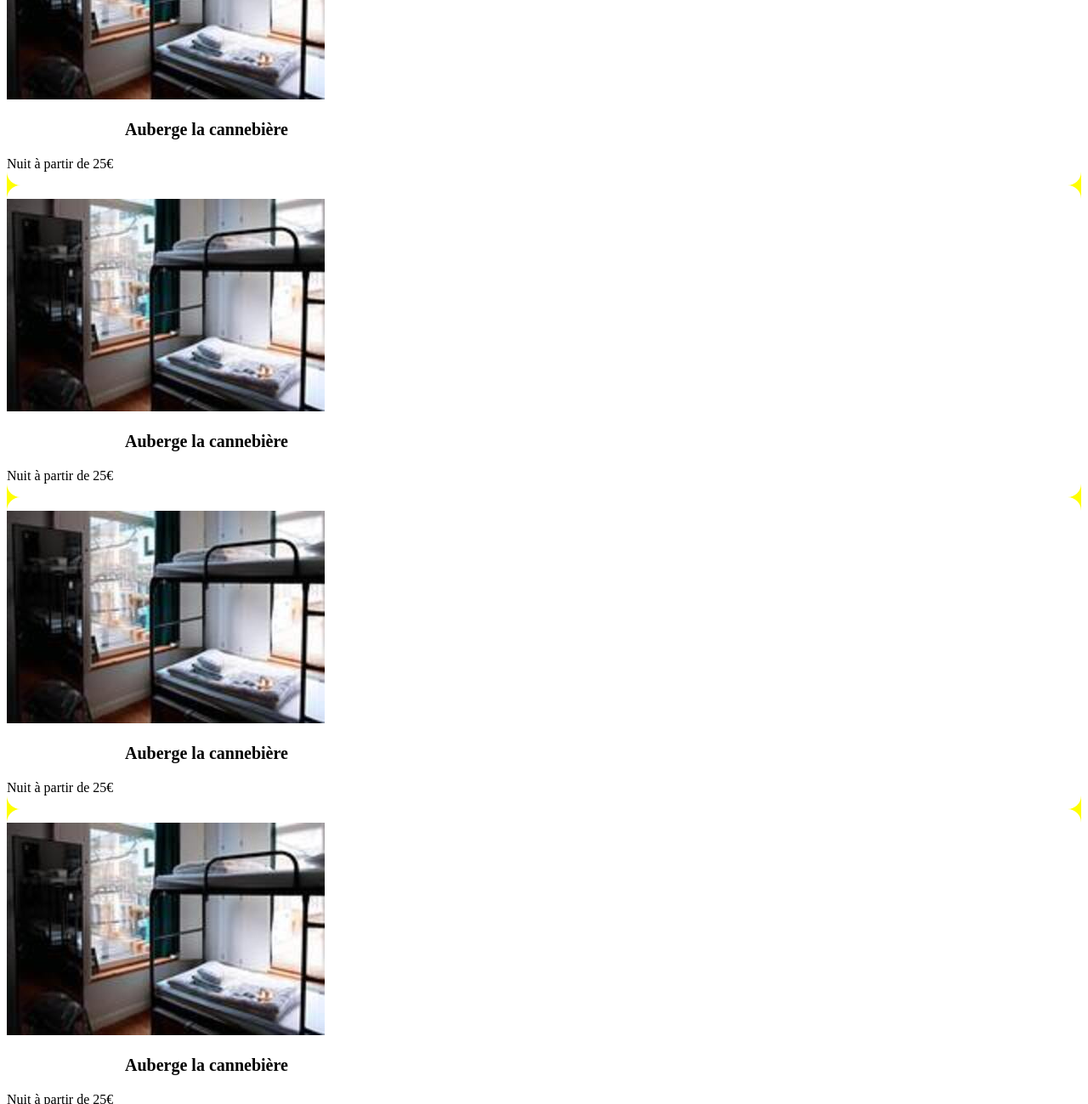
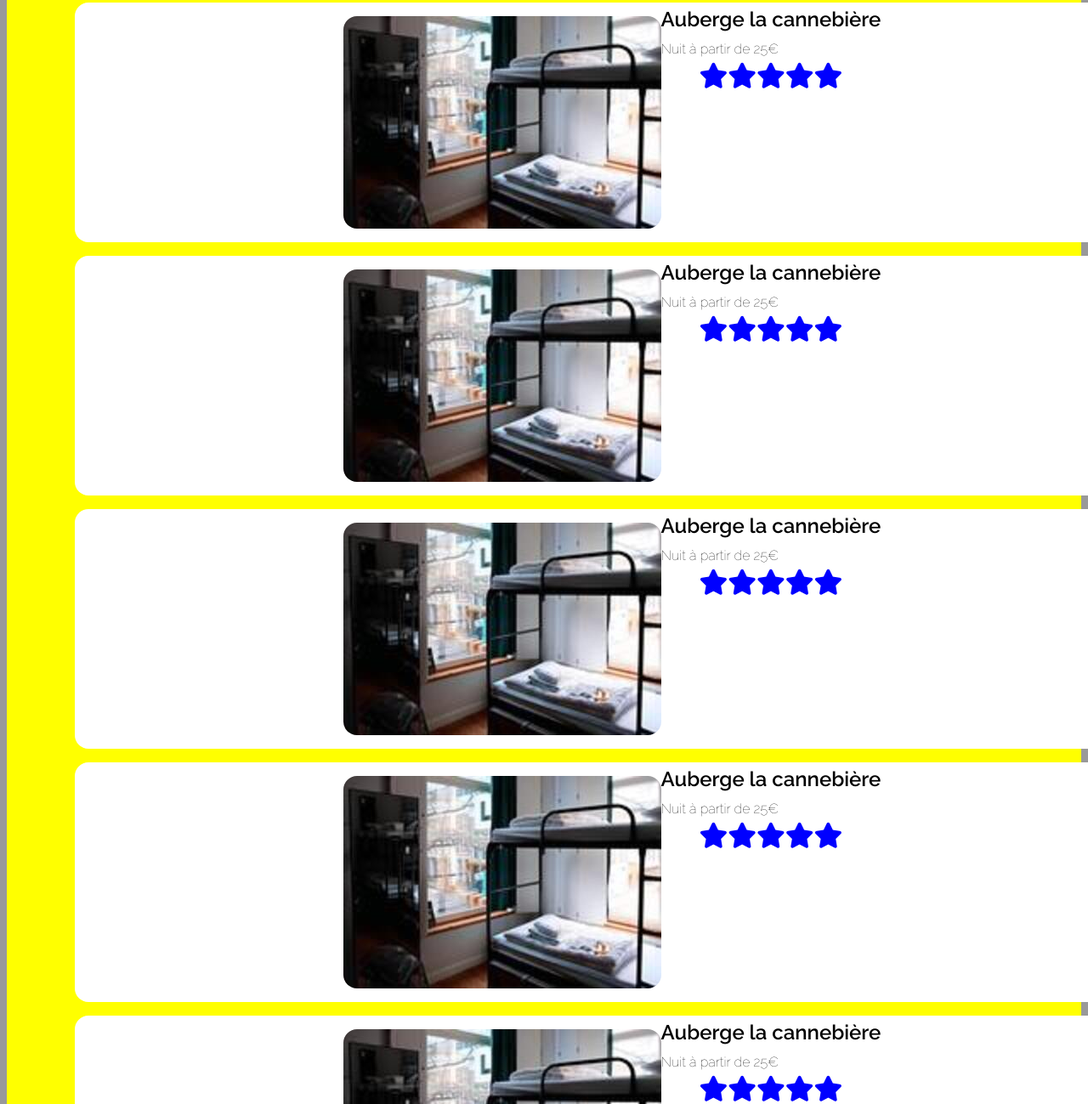
Before and after one commit to lionelmedzo/MedzoOwono_2_16032021, a plain HTML site: page projet2.html in a window 1280 px wide. Shown: the part 1431-2730 px from the top of the page at 85% size. Drawn offline with Linux system fonts and the light colour scheme; files whose address does not match are found by name.

Commit message:
MEP hebergement plus test ICON

```diff
--- a/projet2.html
+++ b/projet2.html
@@ -3,6 +3,9 @@
     <head>
         <!-- Required meta tags -->
         <meta charset="utf-8">
+        <link rel="preconnect" href="https://fonts.gstatic.com">
+        <link href="https://fonts.googleapis.com/css2?family=Raleway:wght@100;600&display=swap" rel="stylesheet">
+        <script src="https://kit.fontawesome.com/384df6feb6.js" crossorigin="anonymous"></script>
         <link rel="stylesheet" href="styles.css"/>
 
 
@@ -42,34 +45,95 @@
             <div class="hebergement"><!-- conteneur 1-->
                 <h1 class ="rubrique">Hebergements à Marseille</h1>
                     <div class="marseille">
-                        <p><img src="/Users/lmedzoowono/Desktop/Projet/Projet_2/images/hebergements/5_xsmall/marcus-loke-WQJvWU_HZFo-unsplash.jpg"/></p>
-                        <h3>Auberge la cannebière</h3>
+                        <p><img class ="photo" src="/Users/lmedzoowono/Desktop/Projet/Projet_2/images/hebergements/5_xsmall/marcus-loke-WQJvWU_HZFo-unsplash.jpg"/></p>
+                        <div class="bloc-ecriture">
+                            <h2>Auberge la cannebière</h2>
                             <p>Nuit à partir de  25€</p>
+                            <div class="etoile">
+                            <i class="fas fa-star"></i>
+                            <i class="fas fa-star"></i>
+                            <i class="fas fa-star"></i>
+                            <i class="fas fa-star"></i>
+                            <i class="fas fa-star"></i>
                         </div>
+
+                        </div>
+                    </div>
+
                     <div class="marseille">
-                        <p><img src="/Users/lmedzoowono/Desktop/Projet/Projet_2/images/hebergements/5_xsmall/marcus-loke-WQJvWU_HZFo-unsplash.jpg"/></p>
-                        <h3>Auberge la cannebière</h3>
+                        <p><img class ="photo" src="/Users/lmedzoowono/Desktop/Projet/Projet_2/images/hebergements/5_xsmall/marcus-loke-WQJvWU_HZFo-unsplash.jpg"/></p>
+                        <div class="bloc-ecriture">
+                            <h2>Auberge la cannebière</h2>
                             <p>Nuit à partir de  25€</p>
+                            <div class="etoile">
+                            <i class="fas fa-star"></i>
+                            <i class="fas fa-star"></i>
+                            <i class="fas fa-star"></i>
+                            <i class="fas fa-star"></i>
+                            <i class="fas fa-star"></i>
                         </div>
+
+                        </div>
+                    </div>
+
                     <div class="marseille">
-                        <p><img src="/Users/lmedzoowono/Desktop/Projet/Projet_2/images/hebergements/5_xsmall/marcus-loke-WQJvWU_HZFo-unsplash.jpg"/></p>
-                        <h3>Auberge la cannebière</h3>
+                        <p><img class ="photo" src="/Users/lmedzoowono/Desktop/Projet/Projet_2/images/hebergements/5_xsmall/marcus-loke-WQJvWU_HZFo-unsplash.jpg"/></p>
+                        <div class="bloc-ecriture">
+                            <h2>Auberge la cannebière</h2>
                             <p>Nuit à partir de  25€</p>
+                            <div class="etoile">
+                            <i class="fas fa-star"></i>
+                            <i class="fas fa-star"></i>
+                            <i class="fas fa-star"></i>
+                            <i class="fas fa-star"></i>
+                            <i class="fas fa-star"></i>
                         </div>
+                        </div>
+                    </div>
+
                     <div class="marseille">
-                        <p><img src="/Users/lmedzoowono/Desktop/Projet/Projet_2/images/hebergements/5_xsmall/marcus-loke-WQJvWU_HZFo-unsplash.jpg"/></p>
-                        <h3>Auberge la cannebière</h3>
+                        <p><img class ="photo" src="/Users/lmedzoowono/Desktop/Projet/Projet_2/images/hebergements/5_xsmall/marcus-loke-WQJvWU_HZFo-unsplash.jpg"/></p>
+                        <div class="bloc-ecriture">
+                            <h2>Auberge la cannebière</h2>
                             <p>Nuit à partir de  25€</p>
+                            <div class="etoile">
+                            <i class="fas fa-star"></i>
+                            <i class="fas fa-star"></i>
+                            <i class="fas fa-star"></i>
+                            <i class="fas fa-star"></i>
+                            <i class="fas fa-star"></i>
                         </div>
+                        </div>
+                    </div>
+
                     <div class="marseille">
-                        <p><img src="/Users/lmedzoowono/Desktop/Projet/Projet_2/images/hebergements/5_xsmall/marcus-loke-WQJvWU_HZFo-unsplash.jpg"/></p>
-                        <h3>Auberge la cannebière</h3>
+                        <p><img class ="photo" src="/Users/lmedzoowono/Desktop/Projet/Projet_2/images/hebergements/5_xsmall/marcus-loke-WQJvWU_HZFo-unsplash.jpg"/></p>
+                        <div class="bloc-ecriture">
+                            <h2>Auberge la cannebière</h2>
                             <p>Nuit à partir de  25€</p>
+                            <div class="etoile">
+                            <i class="fas fa-star"></i>
+                            <i class="fas fa-star"></i>
+                            <i class="fas fa-star"></i>
+                            <i class="fas fa-star"></i>
+                            <i class="fas fa-star"></i>
                         </div>
+                        </div>
+                    </div>
+
                     <div class="marseille">
-                        <p><img src="/Users/lmedzoowono/Desktop/Projet/Projet_2/images/hebergements/5_xsmall/marcus-loke-WQJvWU_HZFo-unsplash.jpg"/></p>
-                        <h3>Auberge la cannebière</h3>
+                        <p><img class ="photo" src="/Users/lmedzoowono/Desktop/Projet/Projet_2/images/hebergements/5_xsmall/marcus-loke-WQJvWU_HZFo-unsplash.jpg"/></p>
+                        <div class="bloc-ecriture">
+                            <h2>Auberge la cannebière</h2>
                             <p>Nuit à partir de  25€</p>
+                            <div class="etoile">
+                            <i class="fas fa-star"></i>
+                            <i class="fas fa-star"></i>
+                            <i class="fas fa-star"></i>
+                            <i class="fas fa-star"></i>
+                            <i class="fas fa-star"></i>
+                        </div>
+                        </div>
                     </div>
             </div>
 
@@ -77,18 +141,18 @@
             <div class ="populaire"><!-- conteneur 2-->
                 <h1>Les plus populaires</h1>
                     <div class="pop">
-                            <p><img src="/Users/lmedzoowono/Desktop/Projet/Projet_2/images/hebergements/5_xsmall/emile-guillemot-Bj_rcSC5XfE-unsplash.jpg"/></p>
-                            <h3>Hôtel Le soleil du matin</h3>
+                        <p><img class ="photo" src="/Users/lmedzoowono/Desktop/Projet/Projet_2/images/hebergements/5_xsmall/emile-guillemot-Bj_rcSC5XfE-unsplash.jpg"/></p>
+                        <h2>Hôtel Le soleil du matin</h2>
                         <p>Nuit à partir de  128€</p>
                     </div>
                     <div class="pop">
-                            <p><img src="/Users/lmedzoowono/Desktop/Projet/Projet_2/images/hebergements/5_xsmall/emile-guillemot-Bj_rcSC5XfE-unsplash.jpg"/></p>
-                            <h3>Hôtel Le soleil du matin</h3>
+                        <p><img class ="photo" src="/Users/lmedzoowono/Desktop/Projet/Projet_2/images/hebergements/5_xsmall/emile-guillemot-Bj_rcSC5XfE-unsplash.jpg"/></p>
+                        <h2>Hôtel Le soleil du matin</h2>
                         <p>Nuit à partir de  128€</p>
                     </div>
                     <div class="pop">
-                            <p><img src="/Users/lmedzoowono/Desktop/Projet/Projet_2/images/hebergements/5_xsmall/emile-guillemot-Bj_rcSC5XfE-unsplash.jpg"/></p>
-                            <h3>Hôtel Le soleil du matin</h3>
+                        <p><img class ="photo" src="/Users/lmedzoowono/Desktop/Projet/Projet_2/images/hebergements/5_xsmall/emile-guillemot-Bj_rcSC5XfE-unsplash.jpg"/></p>
+                        <h2>Hôtel Le soleil du matin</h2>
                         <p>Nuit à partir de  128€</p>
                     </div>
             </div>
--- a/styles.css
+++ b/styles.css
@@ -28,8 +28,18 @@ nav{
 
 }
 /*------------------- Section Hebergement et populaire------------------*/
+
+
+body{
+	background-color: #999;
+	display: block;
+	font-family: Raleway
+}
+
+
 .contenaire{
 	width: 100%;
+	height: auto;
 	display: flex;
 	flex-wrap:wrap;
 	justify-content: space-around;
@@ -39,9 +49,11 @@ nav{
 .hebergement{
 	background-color: yellow;
 	border-radius: 2em;
-	width: 50%;
+	width: 72%;
+	height: auto;
 
-	height: auto;
+
+
 	display: flex;
 	flex-direction: row;
 	flex-wrap: wrap;
@@ -68,11 +80,24 @@ nav{
     flex-direction: column-reverse;
 
     align-content: center;
+
   }
 }
 @media (max-width: 2400px) {
 	.populaire{
 		width: 100%;
+
+	}
+}
+
+@media (max-width: 2400px) {
+	 .hebergement{
+
+		width: 100%;
+		flex-flow: row wrap;
+
+
+
 
 	}
 }
@@ -83,18 +108,17 @@ nav{
 
 	}
 }
-@media (max-width: 2400px) {
-	 .hebergement{
-		width: 100%;
 
-
-	}
-}
 
 @media (max-width: 2400px) {
 	 .marseille{
 
-		width: 100%;
+	 	min-width: 100%;
+
+
+
+
+
 
 
 	}
@@ -102,23 +126,70 @@ nav{
 
 
 .marseille{
+	display: flex;
+	flex-wrap: wrap;
+	justify-content: center;
 	margin: auto;
 	background-color: white;
 	border-radius: 1em;
+	width: 23%;
+	height: 15%
+	margin-top: 1em;
+	margin-bottom: 1em;
+	margin-left: 5em;
+	line-height: 0em;
+
+
+
+
+
+
+
 
 
 }
 
 .pop{
+	display: flex;
+	justify-content: center;
 	margin: auto;
 	background-color: white;
 	width: 70%;
+	margin-top: 1em;
+	margin-bottom: 1em;
+
 
 
 }
 
 .rubrique{
 	width: 100%;
+}
+
+.photo{
+	border-radius: 1em;
+	width: 100%;
+
+
+}
+.bloc-ecriture{
+	display: flex;
+	flex-direction: column;
+
+}
+
+
+
+.fas{
+	color: blue;
+	font-size:30px;
+
+	}
+
+.etoile{
+	display: flex;
+	flex-direction: row;
+	justify-content: center;
 }
 
 
```
Also changed, not shown: Desktop - 1.png (added), aide.txt (added), iPhone 8 - 1.png (added). Lines whose indentation alone changed are shown as unchanged.
